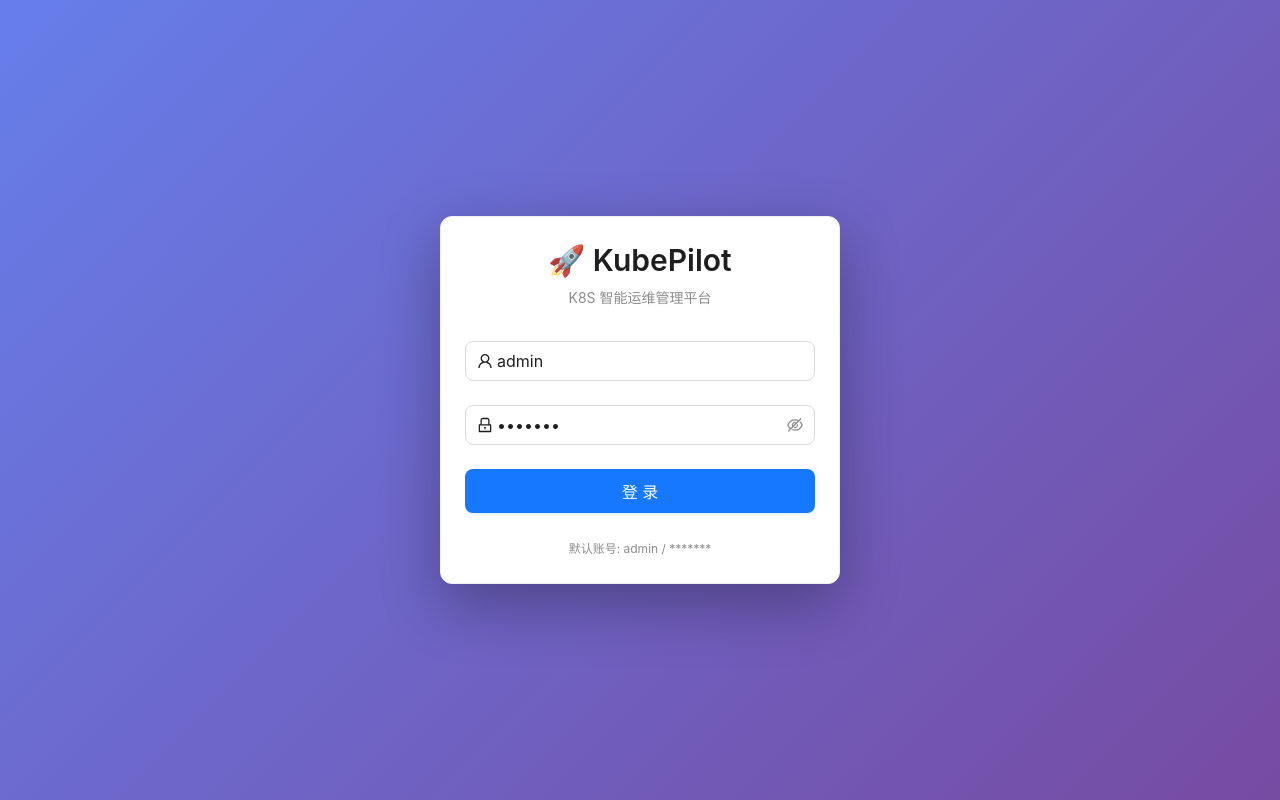
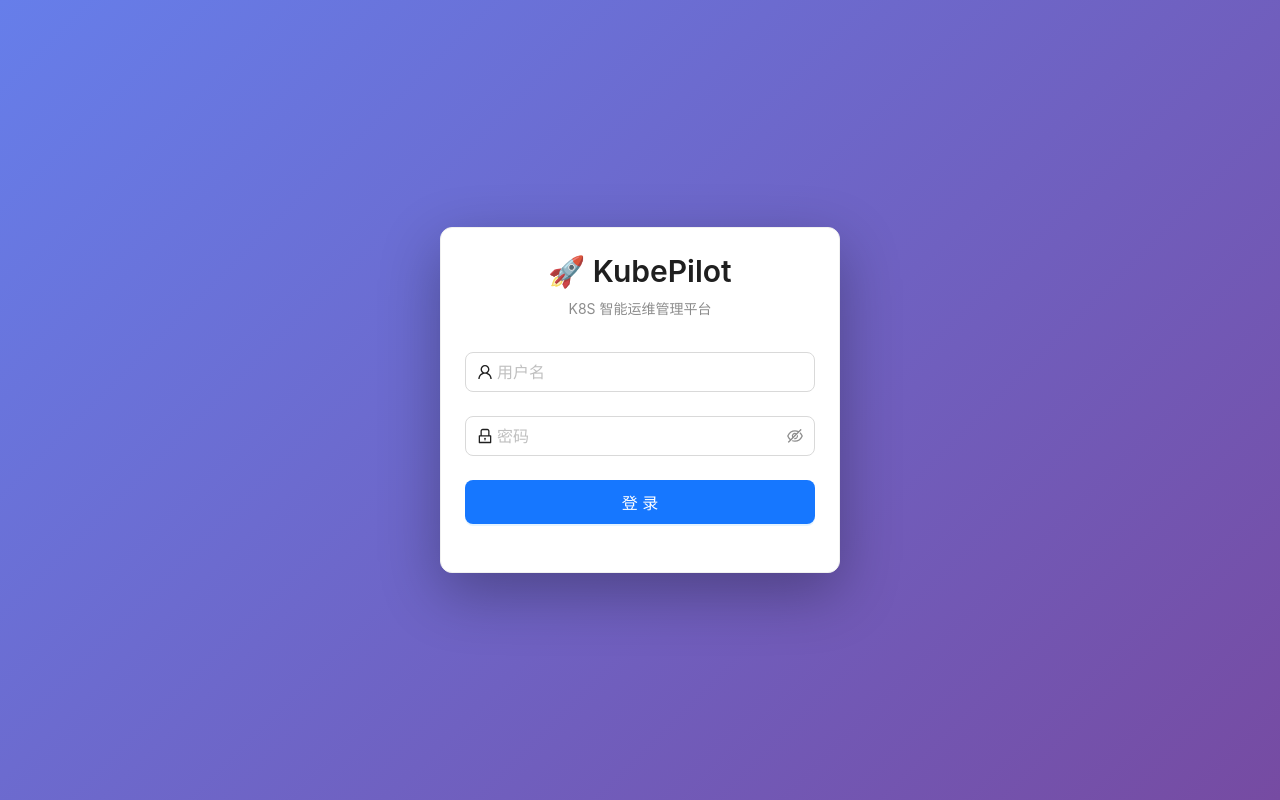
Before and after one commit to Xnidada/KubePilot, a React (Vite) app in the folder frontend/: page /login in a window 1280 px wide. Built offline with nearby package versions, Linux system fonts and the light colour scheme; no server answers.

Commit message:
fix: 登录页面移除默认账号显示和自动填充
- 移除登录页面的默认账号提示
- 移除表单自动填充用户名密码
- 添加 autoComplete=off 防止浏览器自动填充
- 默认账号信息移至 README

```diff
--- a/frontend/src/pages/Login.tsx
+++ b/frontend/src/pages/Login.tsx
@@ -57,9 +57,9 @@ const Login: React.FC = () => {
         </div>
         <Form
           name="login"
-          initialValues={{ username: 'admin', password: '*******' }}
           onFinish={onFinish}
           size="large"
+          autoComplete="off"
         >
           <Form.Item
             name="username"
@@ -68,7 +68,7 @@ const Login: React.FC = () => {
             <Input
               prefix={<UserOutlined />}
               placeholder="用户名"
-              autoComplete="username"
+              autoComplete="off"
             />
           </Form.Item>
           <Form.Item
@@ -78,7 +78,7 @@ const Login: React.FC = () => {
             <Input.Password
               prefix={<LockOutlined />}
               placeholder="密码"
-              autoComplete="current-password"
+              autoComplete="new-password"
             />
           </Form.Item>
           <Form.Item>
@@ -93,11 +93,6 @@ const Login: React.FC = () => {
             </Button>
           </Form.Item>
         </Form>
-        <div style={{ textAlign: 'center' }}>
-          <Text type="secondary" style={{ fontSize: 12 }}>
-            默认账号: admin / *******
-          </Text>
-        </div>
       </Card>
     </div>
   )
```
Also changed, not shown: 1 other file (tests, documents, lock files or other folders).
